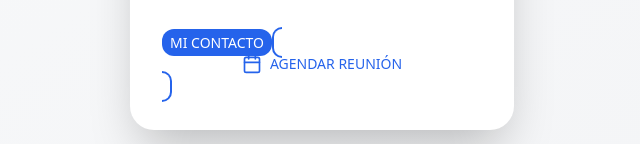
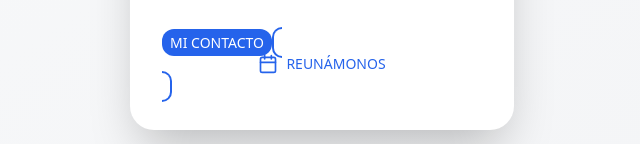
Before and after one commit to Solware-Agency/ID_card_eu, a React (Vite) app: page /id/eugenio-andreone in a window 1280 px wide. Shown: the part 544-688 px from the top of the page, without its empty margins (318-958 px from the left). Built offline with nearby package versions, Linux system fonts and the light colour scheme.

Commit message:
Corregir simetría del layout y cambiar texto

```diff
--- a/src/components/ContactCard.tsx
+++ b/src/components/ContactCard.tsx
@@ -245,7 +245,7 @@ const ContactCard: React.FC = () => {
                 >
                   <div className="flex items-center justify-center gap-2">
                     <Calendar size={20} />
-                    AGENDAR REUNIÓN
+                    REUNÁMONOS
                   </div>
                 </ActionButton>
               )}
```
